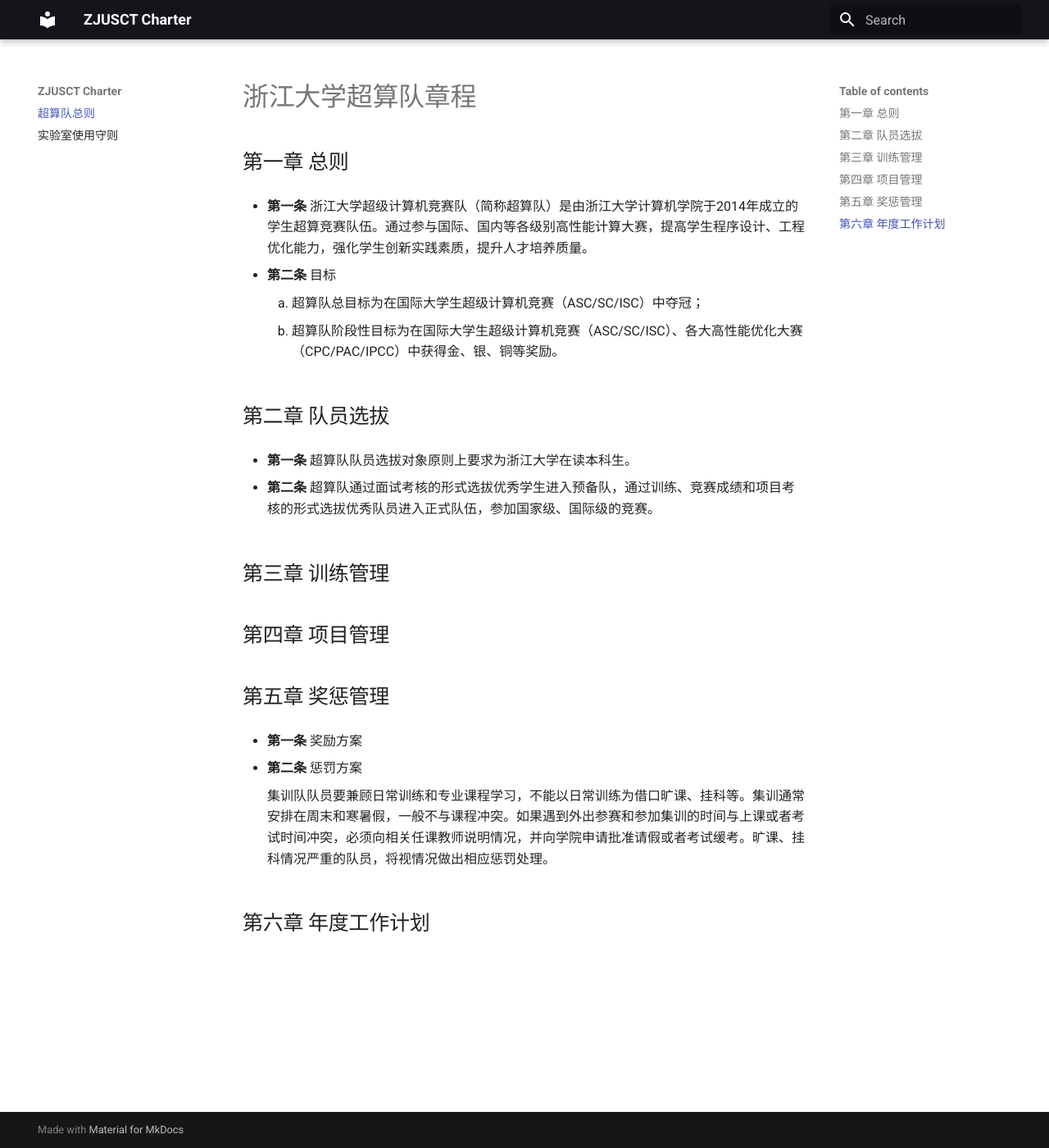
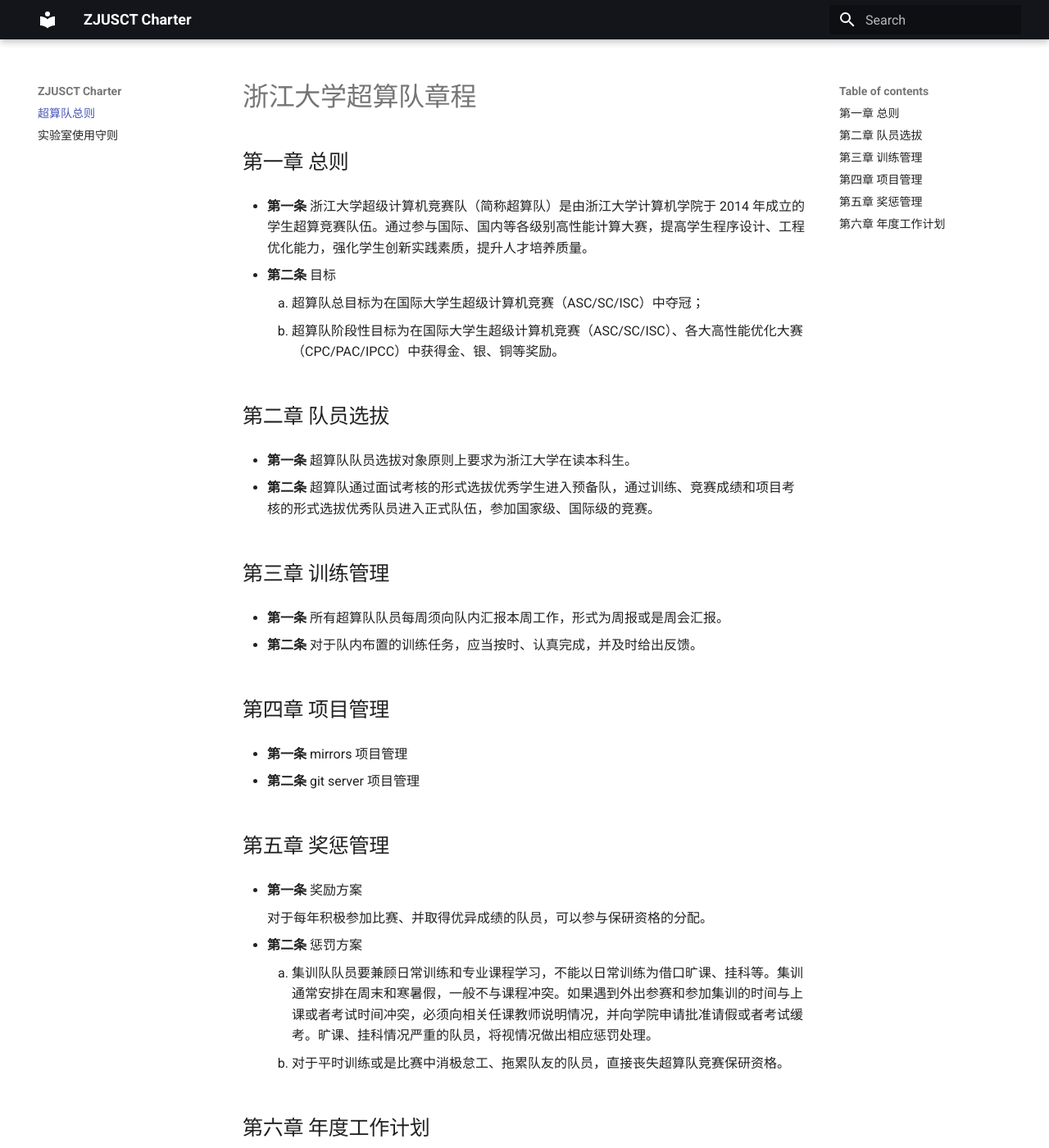
Before and after one commit to ZJUSCT/charter, an MkDocs documentation site: the page built from docs/index.md, in a window 1280 px wide and 1400 px high. Shown: the whole window at 82% size. Built offline with MkDocs 1.6.1 and Material for MkDocs 9.7.7, drawn with Linux system fonts in a browser that asks for light colours; some of the changed text lies outside the part shown.

Commit message:
Update index.md

```diff
--- a/docs/index.md
+++ b/docs/index.md
@@ -2,7 +2,7 @@
 
 ## 第一章 总则
 
- - **第一条** 浙江大学超级计算机竞赛队（简称超算队）是由浙江大学计算机学院于2014年成立的学生超算竞赛队伍。通过参与国际、国内等各级别高性能计算大赛，提高学生程序设计、工程优化能力，强化学生创新实践素质，提升人才培养质量。
+ - **第一条** 浙江大学超级计算机竞赛队（简称超算队）是由浙江大学计算机学院于 2014 年成立的学生超算竞赛队伍。通过参与国际、国内等各级别高性能计算大赛，提高学生程序设计、工程优化能力，强化学生创新实践素质，提升人才培养质量。
 
  - **第二条** 目标
 
@@ -17,14 +17,29 @@
 
 ## 第三章 训练管理
 
+ - **第一条** 所有超算队队员每周须向队内汇报本周工作，形式为周报或是周会汇报。
+
+ - **第二条** 对于队内布置的训练任务，应当按时、认真完成，并及时给出反馈。
+
 ## 第四章 项目管理
+
+ - **第一条** mirrors 项目管理
+
+ - **第二条** git server 项目管理
 
 ## 第五章 奖惩管理
 
  - **第一条** 奖励方案
 
+    对于每年积极参加比赛、并取得优异成绩的队员，可以参与保研资格的分配。
+
  - **第二条** 惩罚方案
 
-    集训队队员要兼顾日常训练和专业课程学习，不能以日常训练为借口旷课、挂科等。集训通常安排在周末和寒暑假，一般不与课程冲突。如果遇到外出参赛和参加集训的时间与上课或者考试时间冲突，必须向相关任课教师说明情况，并向学院申请批准请假或者考试缓考。旷课、挂科情况严重的队员，将视情况做出相应惩罚处理。
+    1. 集训队队员要兼顾日常训练和专业课程学习，不能以日常训练为借口旷课、挂科等。集训通常安排在周末和寒暑假，一般不与课程冲突。如果遇到外出参赛和参加集训的时间与上课或者考试时间冲突，必须向相关任课教师说明情况，并向学院申请批准请假或者考试缓考。旷课、挂科情况严重的队员，将视情况做出相应惩罚处理。
+    2. 对于平时训练或是比赛中消极怠工、拖累队友的队员，直接丧失超算队竞赛保研资格。
 
 ## 第六章 年度工作计划
+
+1. 积极参与各类超算竞赛。
+2. 维护好浙江大学镜像站及校内 git 服务。
+3. 组织相关技术交流活动，增加校内影响力。
```
